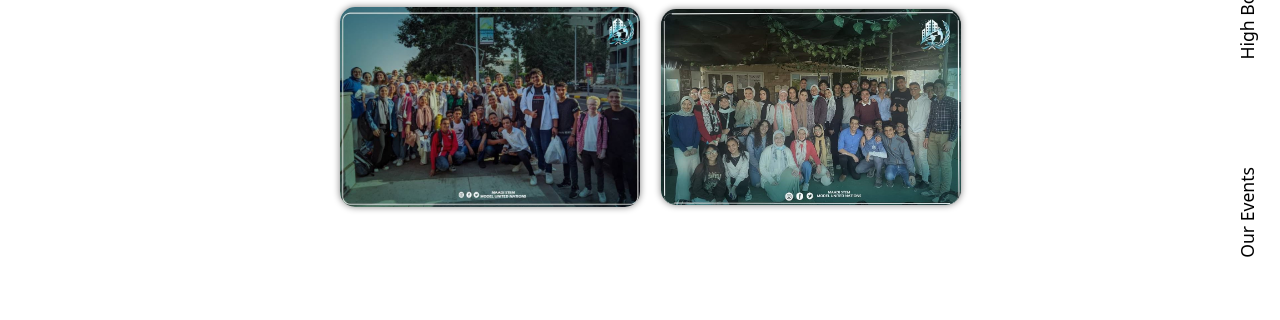
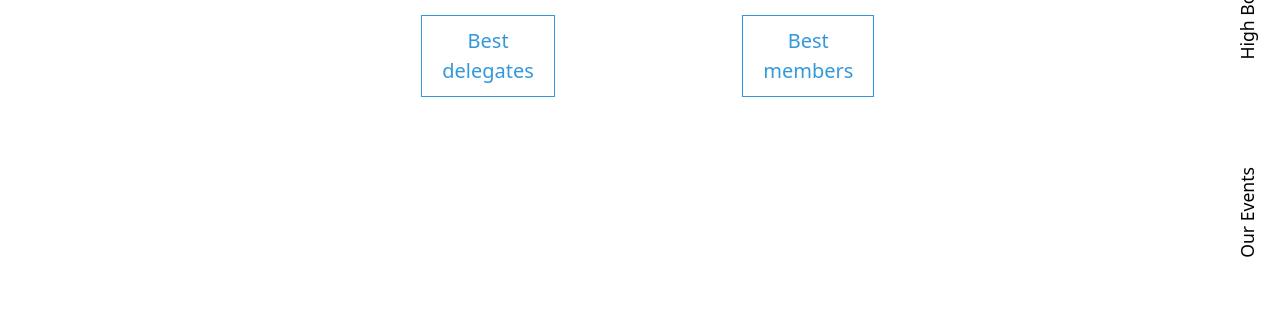
Before and after one commit to MohammadEmad2003/Maadi-STEM-MUN, a plain HTML site: page index.html in a window 1280 px wide. Shown: the part 488-808 px from the top of the page. Drawn offline with Linux system fonts and the light colour scheme.

Commit message:
first commit

```diff
--- a/index.html
+++ b/index.html
@@ -70,18 +70,6 @@
                             <button class = "btn btn2">Best members</button></a>
                     </div>
                 </div>
-                <div class="row align-items-center" style="margin-right: 70px;">
-                    <div class="col-lg-6" style="align-items: center;">
-                        <div class="imgbox" style="width: 400px;">
-                            <img src="imgs/event/home1.jpg" alt="">
-                        </div>
-                    </div>
-                    <div class="col-lg-6">
-                        <div class="imgbox" style="width: 400px; ">
-                            <img src="imgs/event/home2.jpg" alt="">
-                        </div>
-                    </div>
-                </div>
             </div>
         </div>
         <!-- END: Hero -->
```
